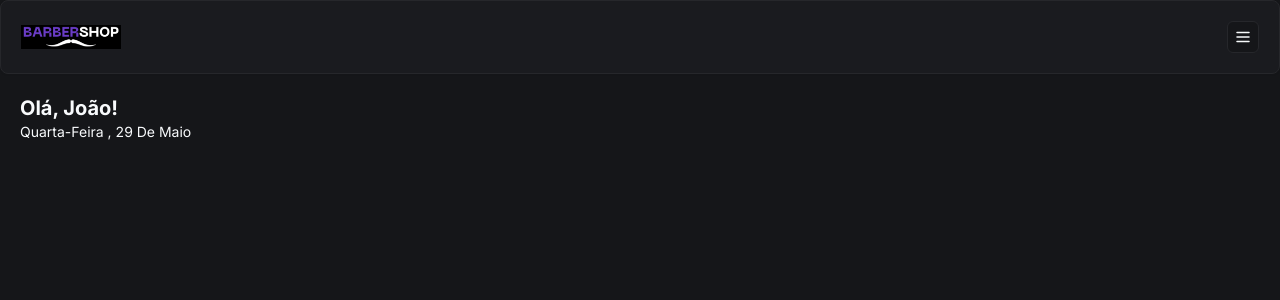
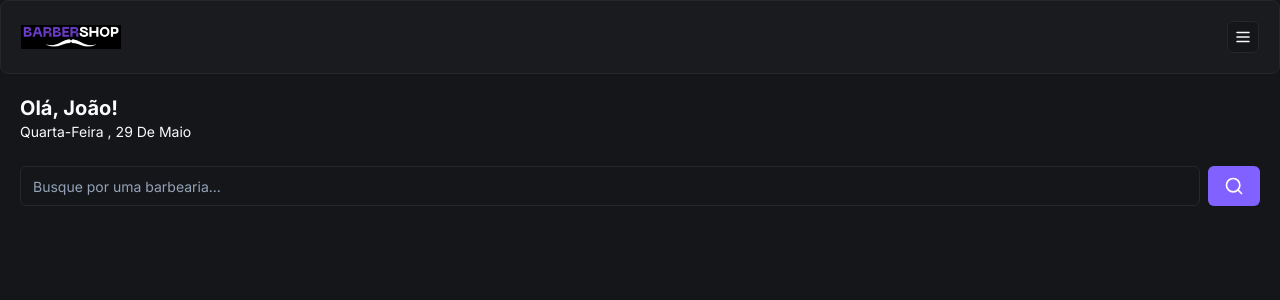
Before and after one commit to perflogabi/barbershop, a Next.js app: page / in a window 1280 px wide. Shown: the top 300 px of the page. Built offline with nearby package versions, Linux system fonts and the light colour scheme.

Commit message:
feat: add initial search component

```diff
--- /dev/null
+++ b/app/(home)/_components/search.tsx
@@ -0,0 +1,18 @@
+"use client";
+
+import { Button } from "@/app/_components/ui/button";
+import { Input } from "@/app/_components/ui/input";
+import { SearchIcon } from "lucide-react";
+
+const Search = () => {
+    return (
+        <div className="flex items-center gap-2">
+            <Input placeholder="Busque por uma barbearia..."/>
+            <Button variant="default">
+                <SearchIcon size={20}/>
+            </Button>
+        </div>
+     );
+}
+
+export default Search;
--- a/app/(home)/page.tsx
+++ b/app/(home)/page.tsx
@@ -2,6 +2,8 @@
 import Header from "../_components/header";
 import { ptBR } from "date-fns/locale";
 import { format } from "date-fns";
+import Search from "./_components/search";
+
 
 export default function Home() {
   return (
@@ -16,6 +18,10 @@
           })}
         </p>
       </div>
+
+      <div className="px-5 mt-6">
+        <Search/>
+      </div>
     </div>
   );
 }
--- /dev/null
+++ b/app/_components/ui/input.tsx
@@ -0,0 +1,25 @@
+import * as React from "react"
+
+import { cn } from "@/app/_lib/utils"
+
+export interface InputProps
+  extends React.InputHTMLAttributes<HTMLInputElement> {}
+
+const Input = React.forwardRef<HTMLInputElement, InputProps>(
+  ({ className, type, ...props }, ref) => {
+    return (
+      <input
+        type={type}
+        className={cn(
+          "flex h-10 w-full rounded-md border border-input bg-background px-3 py-2 text-sm ring-offset-background file:border-0 file:bg-transparent file:text-sm file:font-medium placeholder:text-muted-foreground focus-visible:outline-none focus-visible:ring-2 focus-visible:ring-ring focus-visible:ring-offset-2 disabled:cursor-not-allowed disabled:opacity-50",
+          className
+        )}
+        ref={ref}
+        {...props}
+      />
+    )
+  }
+)
+Input.displayName = "Input"
+
+export { Input }
```
